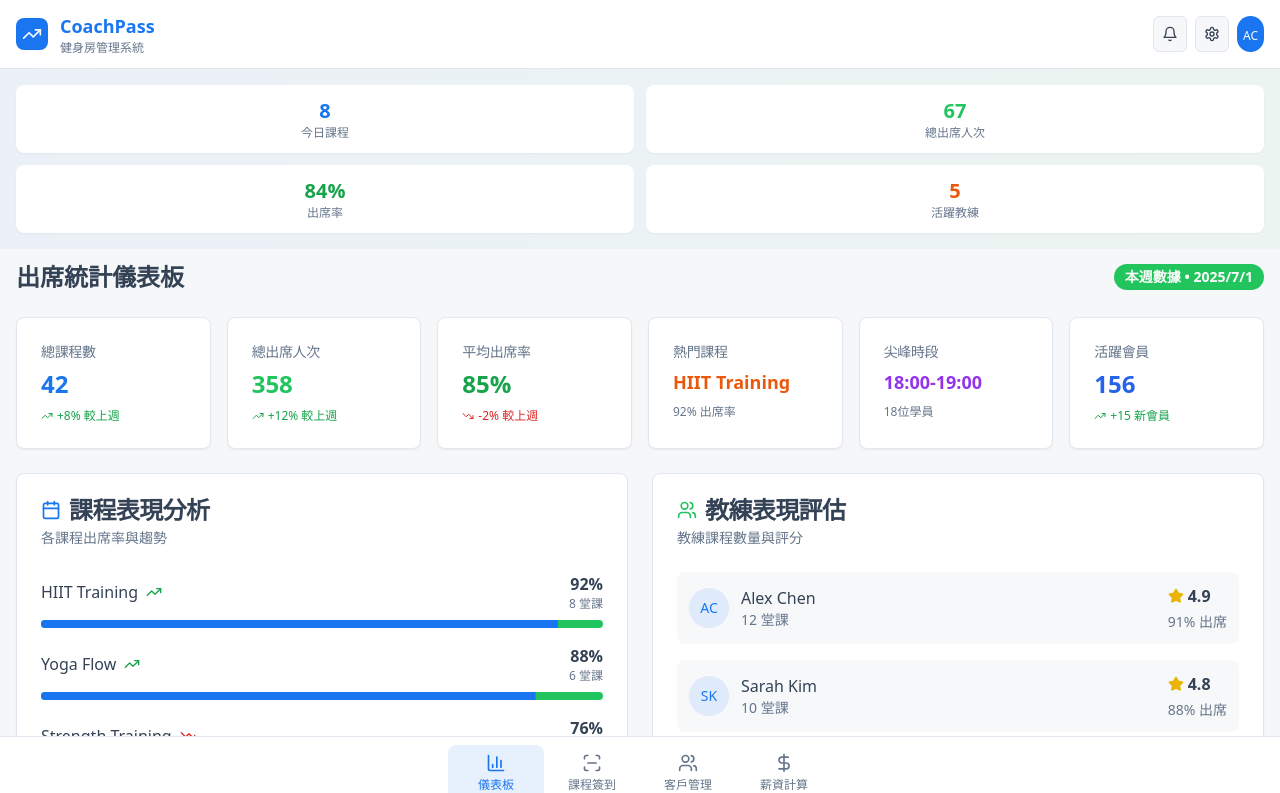
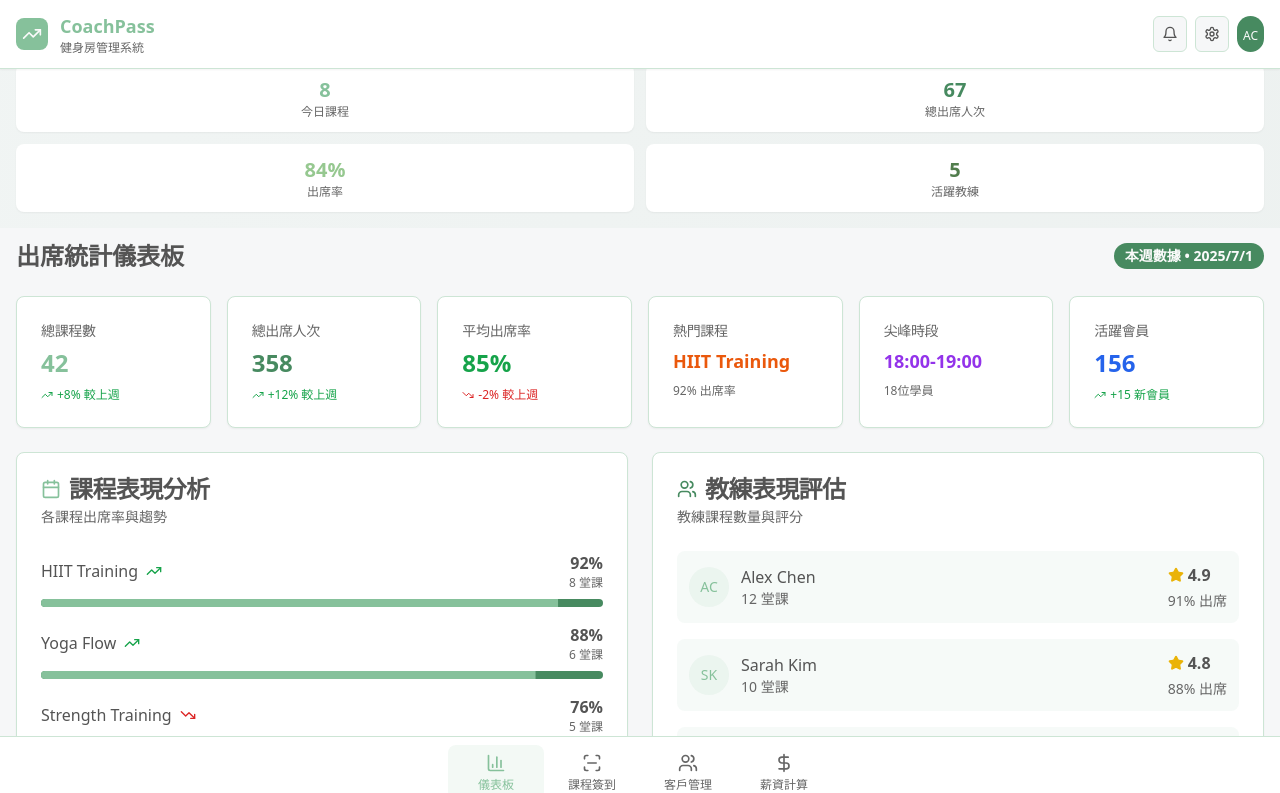
Before and after one commit to Sharney/coachpass-attendance-flow, a React (Vite) app: page / in a window 1280 px wide. Shown: the top 793 px of the page. Built offline with nearby package versions, Linux system fonts and the light colour scheme.

Commit message:
Refactor: Update app colors and add top app bar
- Updated the app's color scheme to use the specified color palette.
- Implemented a fixed top app bar that remains visible during scrolling.

```diff
--- a/src/index.css
+++ b/src/index.css
@@ -3,35 +3,35 @@
 @tailwind components;
 @tailwind utilities;
 
-/* CoachPass Design System - Fitness Theme Colors */
+/* CoachPass Design System - Custom Color Palette */
 @layer base {
   :root {
-    /* Primary brand colors - fitness inspired blues and greens */
-    --primary: 214 88% 52%; /* Vibrant blue */
+    /* Primary brand colors - using specified palette */
+    --primary: 142 32% 64%; /* #96C890 - Light green */
     --primary-foreground: 0 0% 98%;
-    --secondary: 142 71% 45%; /* Energetic green */
+    --secondary: 142 32% 41%; /* #517D4C - Dark green */
     --secondary-foreground: 0 0% 98%;
 
     /* Background and surfaces */
-    --background: 220 13% 97%; /* Light grayish blue */
-    --foreground: 215 25% 27%; /* Dark blue-gray */
+    --background: 220 13% 97%; /* Light grayish background */
+    --foreground: 0 0% 33%; /* #544B4B - Dark gray */
 
     --card: 0 0% 100%;
-    --card-foreground: 215 25% 27%;
+    --card-foreground: 0 0% 33%; /* #544B4B */
 
     /* UI elements */
-    --muted: 214 32% 91%;
-    --muted-foreground: 215 16% 47%;
+    --muted: 142 32% 91%;
+    --muted-foreground: 0 0% 40%;
 
-    --accent: 142 71% 45%;
+    --accent: 142 32% 64%; /* #96C890 */
     --accent-foreground: 0 0% 98%;
 
-    --border: 214 32% 91%;
-    --input: 214 32% 91%;
-    --ring: 214 88% 52%;
+    --border: 142 32% 85%;
+    --input: 142 32% 85%;
+    --ring: 142 32% 64%;
 
     /* Status colors */
-    --success: 142 71% 45%;
+    --success: 142 32% 64%; /* #96C890 */
     --warning: 43 96% 56%;
     --destructive: 0 84% 60%;
     --destructive-foreground: 0 0% 98%;
@@ -97,6 +97,16 @@
   padding-bottom: env(safe-area-inset-bottom);
 }
 
+/* Fixed top app bar */
+.fixed-top-bar {
+  @apply fixed top-0 left-0 right-0 z-50;
+}
+
+/* Main content padding to account for fixed header */
+.main-content-with-fixed-header {
+  @apply pt-16; /* Adjust based on header height */
+}
+
 /* Mobile-first responsive adjustments */
 @media (max-width: 480px) {
   .container-iphone {
--- a/src/pages/Index.tsx
+++ b/src/pages/Index.tsx
@@ -103,8 +103,8 @@ const Index = () => {
 
   return (
     <div className="min-h-screen bg-background pb-20">
-      {/* Header */}
-      <header className="bg-white border-b border-border px-4 py-3">
+      {/* Fixed Top App Bar */}
+      <header className="fixed-top-bar bg-white border-b border-border px-4 py-3 shadow-sm">
         <div className="flex justify-between items-center">
           <div className="flex items-center space-x-3">
             <div className="bg-primary text-primary-foreground p-1.5 rounded-lg">
@@ -123,15 +123,15 @@ const Index = () => {
             <Button variant="outline" size="sm" className="text-xs px-2">
               <Settings className="h-3 w-3" />
             </Button>
-            <div className="bg-primary text-primary-foreground p-1.5 rounded-full">
+            <div className="bg-secondary text-secondary-foreground p-1.5 rounded-full">
               <span className="text-xs font-medium">AC</span>
             </div>
           </div>
         </div>
       </header>
 
-      {/* Today's Overview */}
-      <div className="px-4 py-4 bg-gradient-to-r from-primary/5 to-secondary/5">
+      {/* Today's Overview - with top padding for fixed header */}
+      <div className="main-content-with-fixed-header px-4 py-4 bg-gradient-to-r from-primary/5 to-secondary/5">
         <div className="grid grid-cols-2 gap-3">
           <Card className="border-none shadow-sm">
             <CardContent className="p-3 text-center">
@@ -147,13 +147,13 @@ const Index = () => {
           </Card>
           <Card className="border-none shadow-sm">
             <CardContent className="p-3 text-center">
-              <div className="text-xl font-bold text-green-600">{todayStats.attendanceRate}%</div>
+              <div className="text-xl font-bold" style={{ color: '#96C890' }}>{todayStats.attendanceRate}%</div>
               <div className="text-xs text-muted-foreground">出席率</div>
             </CardContent>
           </Card>
           <Card className="border-none shadow-sm">
             <CardContent className="p-3 text-center">
-              <div className="text-xl font-bold text-orange-600">{todayStats.activeCoaches}</div>
+              <div className="text-xl font-bold" style={{ color: '#517D4C' }}>{todayStats.activeCoaches}</div>
               <div className="text-xs text-muted-foreground">活躍教練</div>
             </CardContent>
           </Card>
```
